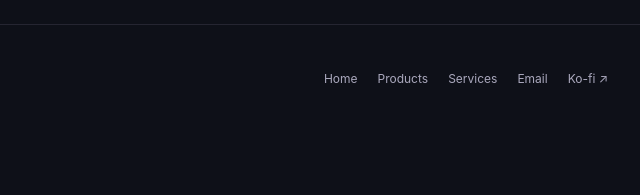
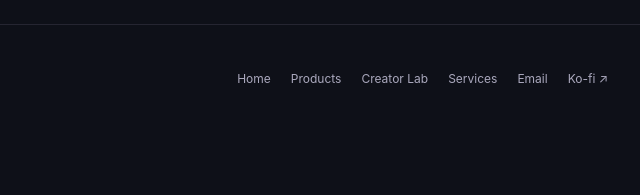
Before and after one commit to Tra1er/digital-work-portfolio, a plain HTML site: page products.html in a window 1280 px wide. Shown: the part 3334-3529 px from the top of the page, 640-1280 px from the left. Drawn offline with Linux system fonts and the light colour scheme.

Commit message:
Add Creator Lab to site-wide navigation

```diff
--- a/products.html
+++ b/products.html
@@ -6,4 +6,4 @@
 <article class="prod"><div class="prod-visual"><span class="overline">05 / BROWSER EXTENSION SOURCE</span><div class="mini-panels"><div>Local sessions</div><div>Save tabs</div><div>Search</div><div>Restore</div><div>JSON export</div><div>Private storage</div></div></div><div class="prod-copy"><span class="prod-status">Built · Preparing for shop</span><h2>TabKeep</h2><p>Chrome Manifest V3 extension source kit: save named tab sessions, search, restore windows and import/export JSON backups. Developer-focused; not published on Chrome Web Store.</p><div class="price">$8 <small>suggested price</small></div><a href="mailto:contact.digitalwork@proton.me?subject=TabKeep%20product%20enquiry">Ask about TabKeep ↗</a></div></article>
 <article class="prod"><div class="prod-visual"><span class="overline">06 / PYTHON SOFTWARE</span><div class="prod-stage"><span>PREVIEW BEFORE YOU MOVE</span><b>↓ /Images/</b><span>0 OVERWRITES · UNDO HISTORY</span><div class="prod-progress"><i style="width:58%"></i></div></div></div><div class="prod-copy"><span class="prod-status">Built · Preparing for shop</span><h2>Sortwise</h2><p>Conservative offline Python folder organizer with preview, simple desktop interface, customizable categories, overwrite avoidance and undo manifests. Requires Python 3.10+.</p><div class="price">$8 <small>suggested price</small></div><a href="mailto:contact.digitalwork@proton.me?subject=Sortwise%20product%20enquiry">Ask about Sortwise ↗</a></div></article>
 <article class="prod"><div class="prod-visual"><span class="overline">07 / VECTOR DESIGN ASSETS</span><div class="mini-panels"><div style="font-size:24px">◎ ◇</div><div style="font-size:24px">✦ ◉</div><div style="font-size:24px">☼ ≋</div><div style="font-size:24px">◌ ⤢</div></div></div><div class="prod-copy"><span class="prod-status">Built · Preparing for shop</span><h2>Stillform</h2><p>48 original icon concepts in two line weights (96 icon SVGs) and 24 geometric SVG backgrounds. Includes an offline searchable gallery and source files.</p><div class="price">$9 <small>suggested price</small></div><a href="mailto:contact.digitalwork@proton.me?subject=Stillform%20product%20enquiry">Ask about Stillform ↗</a></div></article>
-</div><p class="fine-print">These panels are illustrative previews, not screenshots or customer testimonials. Launch prices are proposals, not completed offers. Product behavior received targeted unit and browser checks; a live Chrome installation, OBS setup and every customer system have not been fully verified. Paid downloads remain off public GitHub.</p><div class="page-end"><div><h2>Need something different?</h2><p>We also take on small custom code, design, spreadsheet and web tasks.</p></div><a href="services.html" class="btn btn-primary">Browse custom services ↗</a></div></div></section></main><footer class="footer"><div class="container footer-grid"><div><a class="signature" href="index.html"><span class="signature-glyph" aria-hidden="true">&lt;/&gt;</span><span>digital<span class="dim"> works</span></span></a><p>Original digital products and custom work. Product listings go live only after publication; no invented orders or testimonials.</p></div><nav class="footer-links" aria-label="Footer"><a href="index.html">Home</a><a href="products.html">Products</a><a href="services.html">Services</a><a href="mailto:contact.digitalwork@proton.me">Email</a><a href="https://ko-fi.com/digitalworks1" target="_blank" rel="noopener noreferrer">Ko-fi ↗</a></nav></div></footer><script src="assets/site.js" defer></script></body></html>
+</div><p class="fine-print">These panels are illustrative previews, not screenshots or customer testimonials. Launch prices are proposals, not completed offers. Product behavior received targeted unit and browser checks; a live Chrome installation, OBS setup and every customer system have not been fully verified. Paid downloads remain off public GitHub.</p><div class="page-end"><div><h2>Need something different?</h2><p>We also take on small custom code, design, spreadsheet and web tasks.</p></div><a href="services.html" class="btn btn-primary">Browse custom services ↗</a></div></div></section></main><footer class="footer"><div class="container footer-grid"><div><a class="signature" href="index.html"><span class="signature-glyph" aria-hidden="true">&lt;/&gt;</span><span>digital<span class="dim"> works</span></span></a><p>Original digital products and custom work. Product listings go live only after publication; no invented orders or testimonials.</p></div><nav class="footer-links" aria-label="Footer"><a href="index.html">Home</a><a href="products.html">Products</a><a href="studio/">Creator Lab</a><a href="services.html">Services</a><a href="mailto:contact.digitalwork@proton.me">Email</a><a href="https://ko-fi.com/digitalworks1" target="_blank" rel="noopener noreferrer">Ko-fi ↗</a></nav></div></footer><script src="assets/site.js" defer></script></body></html>
```
